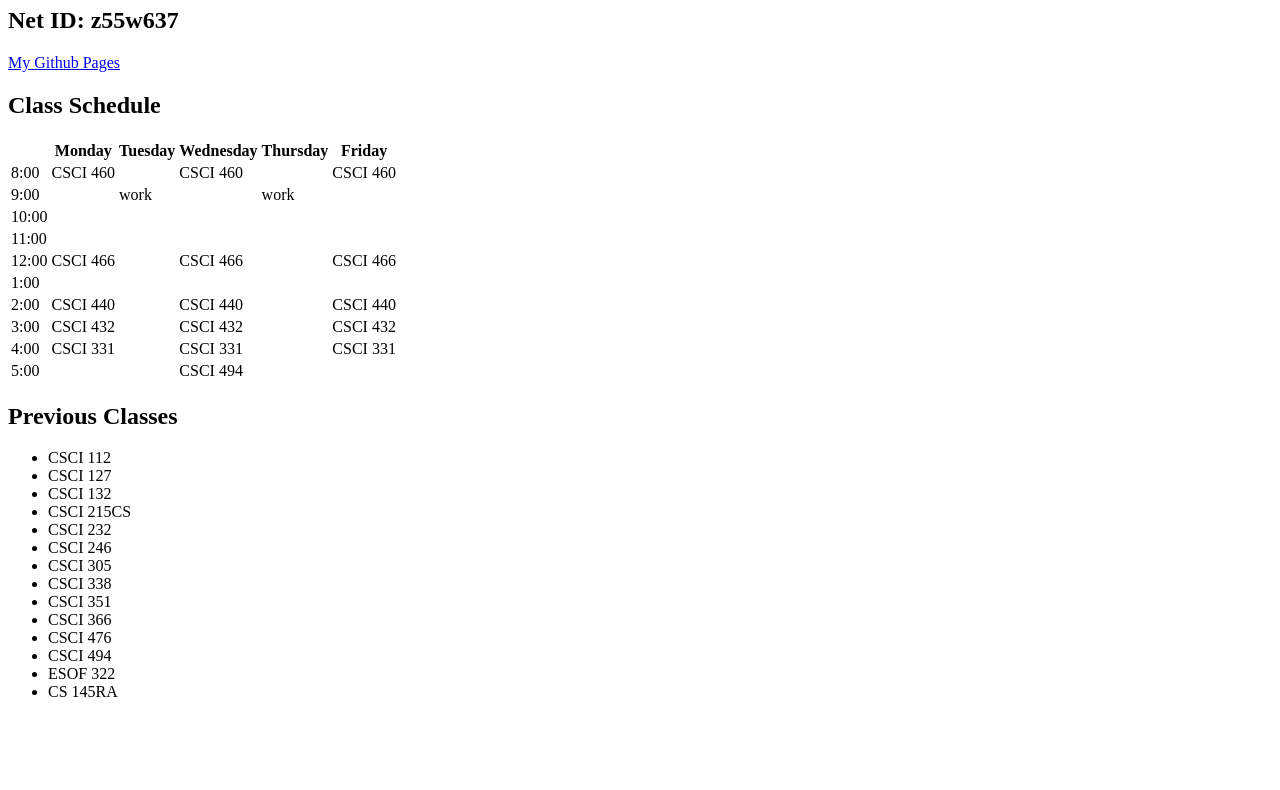
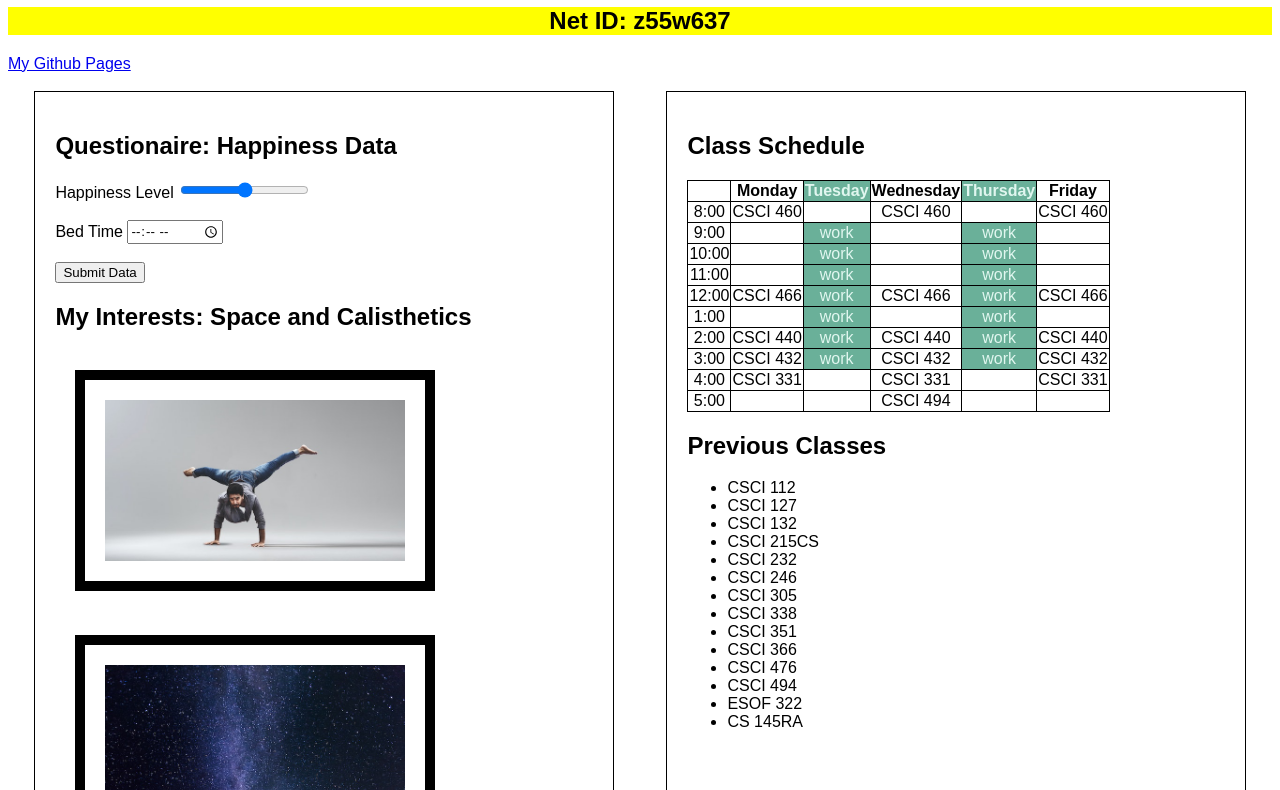
Before and after one commit to MikeKadoshnikov/MikeKadoshnikov.github.io, a plain HTML site: page index.html in a window 1280 px wide. Shown: the part 73-863 px from the top of the page. Before the commit the page ends 800 px from the top, so only its background shows below. Drawn offline with Linux system fonts and the light colour scheme.

Commit message:
CSSpersonalpage
assignment 2 for web development

```diff
--- a/index.html
+++ b/index.html
@@ -2,20 +2,44 @@
 <html lang="en">
     <head>
         <meta charset="UTF-8">
+        <link href="styles/index.css" type="text/css" rel="stylesheet">
         <title>Hello Server</title>
     </head>
     <body>
         <h1>Michael Kadoshnikov</h1>
-        <h2>Net ID: z55w637</h2>
+        <div id="netid"><h2>Net ID: z55w637</h2></div>
         <a href="https://mikekadoshnikov.github.io/">My Github Pages</a>
+        <br>
+        <br>
+        <div id="container">
+            <div id="left">
+                <h2>Questionaire: Happiness Data</h2>
+                <form action="https://www.cs.montana.edu/users/h48c334/form-viewer.php" method="GET">
+                    <label for="slider">Happiness Level</label>
+                    <input type="range" name="Happiness">
+                    <br>
+                    <br>
+                    <label for="slider">Bed Time</label>
+                    <input type="time" name="Bed Time">
+                    <br>
+                    <br>
+                    <input type="submit" value="Submit Data">
+                </form>
+                <h2>My Interests: Space and Calisthetics</h2>
+                <a href="https://en.wikipedia.org/wiki/Calisthenics"><img src="images/calesthetics.jpg"></a>
+                <a href="https://en.wikipedia.org/wiki/Outer_space"><img src="images/space.jpg"></a>
+            </div>
+
+
+            <div id="right">
                 <h2>Class Schedule</h2>
                 <table>
                     <tr>
                         <th></th>
                         <th>Monday</th>
-                <th>Tuesday</th>
+                        <th class="tuesthur">Tuesday</th>
                         <th>Wednesday</th>
-                <th>Thursday</th>
+                        <th class="tuesthur">Thursday</th>
                         <th>Friday</th>
                     </tr>
                     <tr>
@@ -29,57 +53,57 @@
                     <tr>
                         <td>9:00</td>
                         <td></td>
-                <td>work</td>
+                        <td class="tuesthur">work</td>
                         <td></td>
-                <td>work</td>
+                        <td class="tuesthur">work</td>
                         <td></td>
                     </tr>
                     <tr>
                         <td>10:00</td>
                         <td></td>
+                        <td class="tuesthur">work</td>
                         <td></td>
-                <td></td>
-                <td></td>
+                        <td class="tuesthur">work</td>
                         <td></td>
                     </tr>
                     <tr>
                         <td>11:00</td>
                         <td></td>
+                        <td class="tuesthur">work</td>
                         <td></td>
-                <td></td>
-                <td></td>
+                        <td class="tuesthur">work</td>
                         <td></td>
                     </tr>
                     <tr>
                         <td>12:00</td>
                         <td>CSCI 466</td>
-                <td></td>
+                        <td class="tuesthur">work</td>
                         <td>CSCI 466</td>
-                <td></td>
+                        <td class="tuesthur">work</td>
                         <td>CSCI 466</td>
                     </tr>
                     <tr>
                         <td>1:00</td>
                         <td></td>
+                        <td class="tuesthur">work</td>
                         <td></td>
-                <td></td>
-                <td></td>
+                        <td class="tuesthur">work</td>
                         <td></td>
                     </tr>
                     <tr>
                         <td>2:00</td>
                         <td>CSCI 440</td>
-                <td></td>
+                        <td class="tuesthur">work</td>
                         <td>CSCI 440</td>
-                <td></td>
+                        <td class="tuesthur">work</td>
                         <td>CSCI 440</td>
                     </tr>
                     <tr>
                         <td>3:00</td>
                         <td>CSCI 432</td>
-                <td></td>
+                        <td class="tuesthur">work</td>
                         <td>CSCI 432</td>
-                <td></td>
+                        <td class="tuesthur">work</td>
                         <td>CSCI 432</td>
                     </tr>
                     <tr>
@@ -116,5 +140,7 @@
                     <li>ESOF 322</li>
                     <li>CS 145RA</li>
                 </ul>
+            </div>
+        </div>
     </body>
 </html>
--- /dev/null
+++ b/styles/index.css
@@ -0,0 +1,64 @@
+html * {
+    font-family: sans-serif;
+}
+
+h1 {
+    text-align: center;
+    color: darkslategrey;
+}
+
+table {
+    border: 1px solid black;
+    border-collapse: collapse;
+}
+
+#netid h2 {
+    text-align: center;
+    background-color: yellow;
+}
+
+th, td {
+    border: 1px solid black;
+    text-align: center;
+}
+
+th.tuesthur, td.tuesthur {
+    color: #e0f6ef;
+    background-color: #6ab099;
+}
+
+#right {
+    float: right;
+    width: 42.5%;
+    margin: auto;
+    padding: 20px;
+    border: 1px solid black;
+    height: 1050px;
+    text-align: justify;
+}
+
+#left {
+    float: left;
+    width: 42.5%;
+    margin: auto;
+    padding: 20px;
+    border: 1px solid black;
+    height: 1050px;
+    text-align: justify;
+}
+
+#container {
+    display: flex;
+    flex-direction: row;
+}
+
+#left img {
+    width: 300px;
+    margin: 20px;
+    padding: 20px;
+    border: 10px solid black;
+}
+
+img:hover {
+    opacity: 70%;
+}
```
Also changed, not shown: images/calesthetics.jpg (added), images/space.jpg (added). Lines whose indentation alone changed are shown as unchanged.
